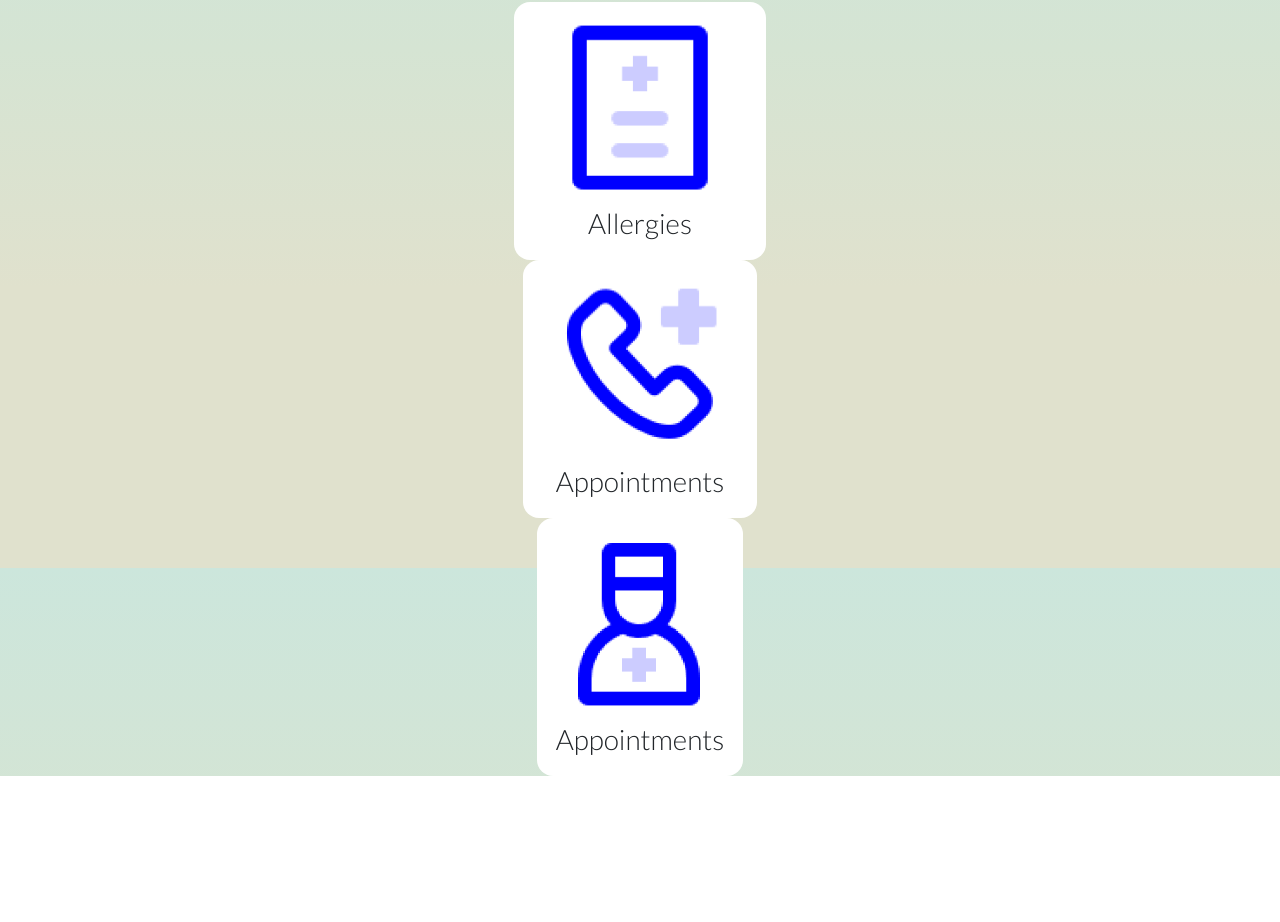
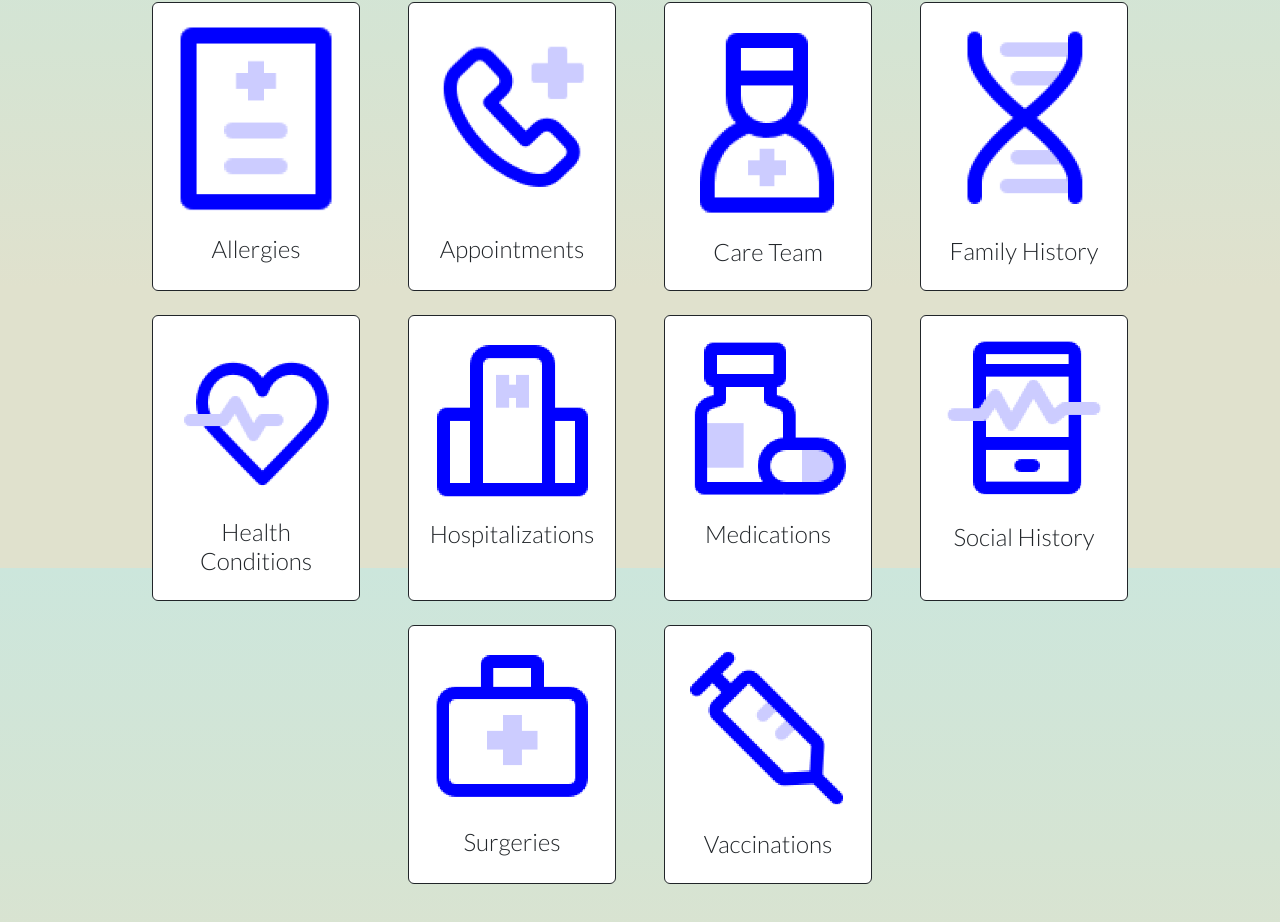
Before and after one commit to awolter27/HealthTrackr, a React (Create React App) app in the folder frontend/: page / in a window 1280 px wide. Shown: the part 232-1154 px from the top of the page. Before the commit the page ends 1008 px from the top, so only its background shows below. Built offline with nearby package versions, Linux system fonts and the light colour scheme.

Commit message:
Home page complete

```diff
--- a/frontend/src/pages/Home.js
+++ b/frontend/src/pages/Home.js
@@ -1,28 +1,93 @@
 import { Link } from 'react-router-dom';
 import Container from 'react-bootstrap/Container';
 import Image from 'react-bootstrap/Image';
+import Card from 'react-bootstrap/Card';
 
 function Home() {
     return (
-        <Container className="d-flex flex-column align-items-center">
-            <h1 className="py-5">Dashboard</h1>
-            <div className='d-flex flex-column align-items-center rounded-4 bg-white' id='home-div'>
-                <Link to={`/allergies`} className='d-flex flex-column align-items-center text-decoration-none'>
-                    <Image src="/icons/allergies.png" className='px-5 pt-3 pb-1 rounded-4' alt='icon' id='home-image' />
-                    <p className="fs-3 fw-light text-dark ">Allergies</p>
-                </Link>
-            </div>
-            <div className='d-flex flex-column align-items-center rounded-4 bg-white' id='home-div'>
-                <Link to={`/appointments`} className='d-flex flex-column align-items-center text-decoration-none'>
-                    <Image src="/icons/appointments.png" className='px-4 pt-3 pb-1 rounded-4' alt='icon' id='home-image' />
-                    <p className="fs-3 fw-light text-dark ">Appointments</p>
-                </Link>
-            </div>
-            <div className='d-flex flex-column align-items-center rounded-4 bg-white' id='home-div'>
-                <Link to={`/careteam`} className='d-flex flex-column align-items-center text-decoration-none'>
-                    <Image src="/icons/careteam.png" className='px-4 pt-3 pb-1 rounded-4' alt='icon' id='home-image' />
-                    <p className="fs-3 fw-light text-dark ">Appointments</p>
-                </Link>
+        <Container className='pb-5'>
+            <h1 className="py-5 text-center">Dashboard</h1>
+            <div className='d-flex flex-row flex-wrap justify-content-center'>
+                <Card style={{ width: '13rem' }} className='mx-4 mb-4 border border-dark'>
+                    <Link to={`/allergies`} className='text-dark text-decoration-none'>
+                        <Card.Img variant="top" src="/icons/allergies.png" alt='Medical Logo' className='px-3 pt-3' />
+                        <Card.Body>
+                            <Card.Title className='fs-4 fw-light text-center'>Allergies</Card.Title>
+                        </Card.Body>
+                    </Link>
+                </Card>
+                <Card style={{ width: '13rem' }} className='pt-3 mx-4 mb-4 border border-dark'>
+                    <Link to={`/appointments`} className='text-dark text-decoration-none'>
+                        <Card.Img variant="top" src="/icons/appointments.png" alt='Medical Logo' className='px-3 pt-3' />
+                        <Card.Body>
+                            <Card.Title className='fs-4 fw-light pt-3 text-center'>Appointments</Card.Title>
+                        </Card.Body>
+                    </Link>
+                </Card>
+                <Card style={{ width: '13rem' }} className='pt-1 mx-4 mb-4 border border-dark'>
+                    <Link to={`/careteam`} className='text-dark text-decoration-none'>
+                        <Card.Img variant="top" src="/icons/careteam.png" alt='Medical Logo' className='px-3 pt-3' />
+                        <Card.Body>
+                            <Card.Title className='fs-4 fw-light text-center'>Care Team</Card.Title>
+                        </Card.Body>
+                    </Link>
+                </Card>
+                <Card style={{ width: '13rem' }} className='mx-4 mb-4 border border-dark'>
+                    <Link to={`/familyhistory`} className='text-dark text-decoration-none'>
+                        <Card.Img variant="top" src="/icons/familyhistory.png" alt='Medical Logo' className='px-3 pt-3' />
+                        <Card.Body>
+                            <Card.Title className='fs-4 fw-light text-center'>Family History</Card.Title>
+                        </Card.Body>
+                    </Link>
+                </Card>
+                <Card style={{ width: '13rem' }} className='pt-4 mx-4 mb-4 border border-dark'>
+                    <Link to={`/healthconditions`} className='text-dark text-decoration-none'>
+                        <Card.Img variant="top" src="/icons/healthconditions.png" alt='Medical Logo' className='px-3 pt-3' />
+                        <Card.Body>
+                            <Card.Title className='fs-4 fw-light pt-2 text-center'>Health Conditions</Card.Title>
+                        </Card.Body>
+                    </Link>
+                </Card>
+                <Card style={{ width: '13rem' }} className='mx-4 mb-4 border border-dark'>
+                    <Link to={`/hospitalizations`} className='text-dark text-decoration-none'>
+                        <Card.Img variant="top" src="/icons/hospitalizations.png" alt='Medical Logo' className='px-3 pt-3' />
+                        <Card.Body>
+                            <Card.Title className='fs-4 fw-light text-center'>Hospitalizations</Card.Title>
+                        </Card.Body>
+                    </Link>
+                </Card>
+                <Card style={{ width: '13rem' }} className='mx-4 mb-4 border border-dark'>
+                    <Link to={`/medications`} className='text-dark text-decoration-none'>
+                        <Card.Img variant="top" src="/icons/medications.png" alt='Medical Logo' className='px-3 pt-3' />
+                        <Card.Body>
+                            <Card.Title className='fs-4 fw-light text-center'>Medications</Card.Title>
+                        </Card.Body>
+                    </Link>
+                </Card>
+                <Card style={{ width: '13rem' }} className='mx-4 mb-4 border border-dark'>
+                    <Link to={`/socialhistory`} className='text-dark text-decoration-none'>
+                        <Card.Img variant="top" src="/icons/socialhistory.png" alt='Medical Logo' className='px-3 pt-3' />
+                        <Card.Body>
+                            <Card.Title className='fs-4 fw-light text-center'>Social History</Card.Title>
+                        </Card.Body>
+                    </Link>
+                </Card>
+                <Card style={{ width: '13rem' }} className='pt-2 mx-4 mb-4 border border-dark'>
+                    <Link to={`/surgeries`} className='text-dark text-decoration-none'>
+                        <Card.Img variant="top" src="/icons/surgeries.png" alt='Medical Logo' className='px-3 pt-3' />
+                        <Card.Body>
+                            <Card.Title className='fs-4 fw-light pt-2 text-center'>Surgeries</Card.Title>
+                        </Card.Body>
+                    </Link>
+                </Card>
+                <Card style={{ width: '13rem' }} className='mx-4 mb-4 border border-dark'>
+                    <Link to={`/vaccinations`} className='text-dark text-decoration-none'>
+                        <Card.Img variant="top" src="/icons/vaccinations.png" alt='Medical Logo' className='px-3 pt-3' />
+                        <Card.Body>
+                            <Card.Title className='fs-4 fw-light text-center'>Vaccinations</Card.Title>
+                        </Card.Body>
+                    </Link>
+                </Card>
             </div>
         </Container>
     );
```
Also changed, not shown: frontend/public/icons/familyHistory.png (renamed from frontend/public/icons/famliyHistory.png).
